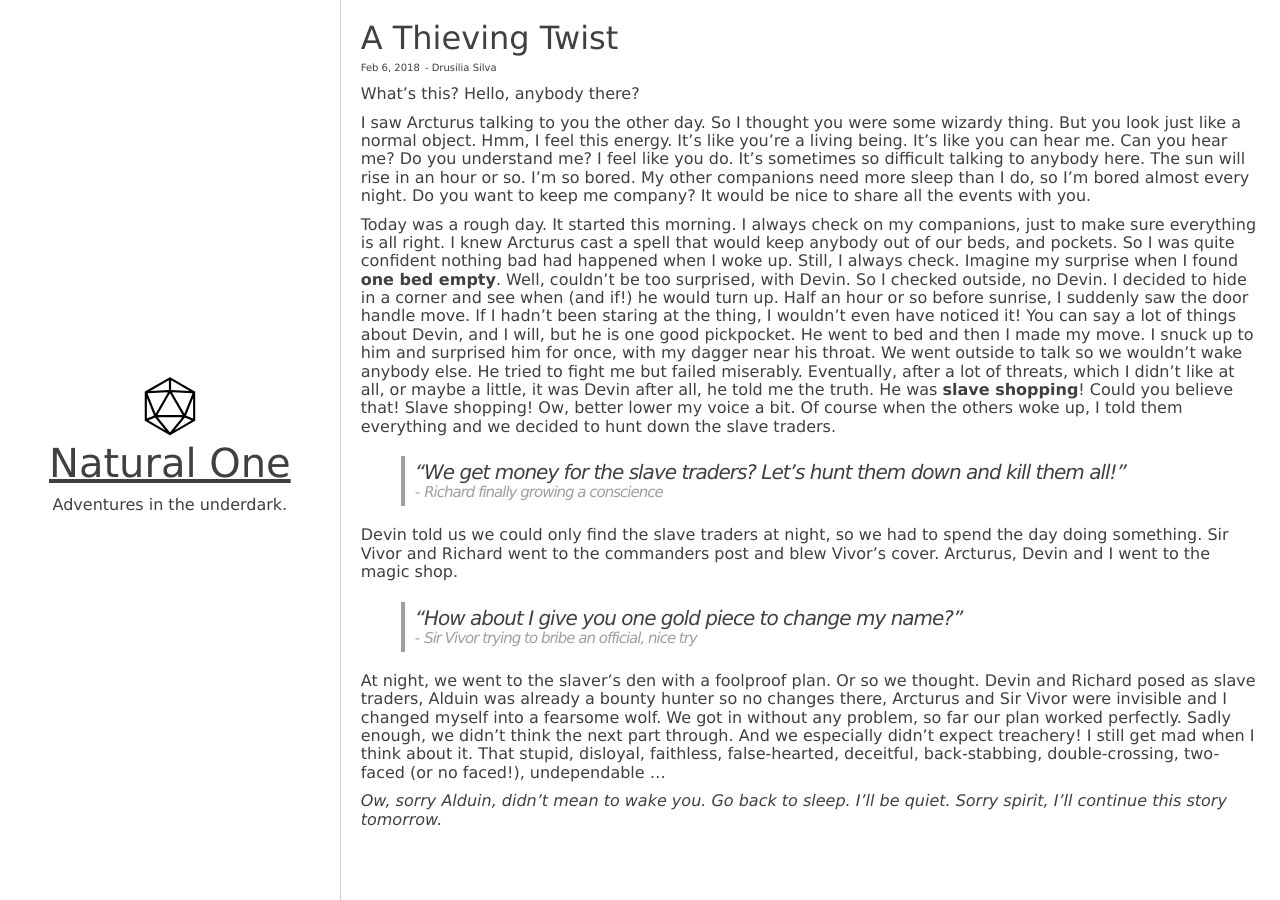
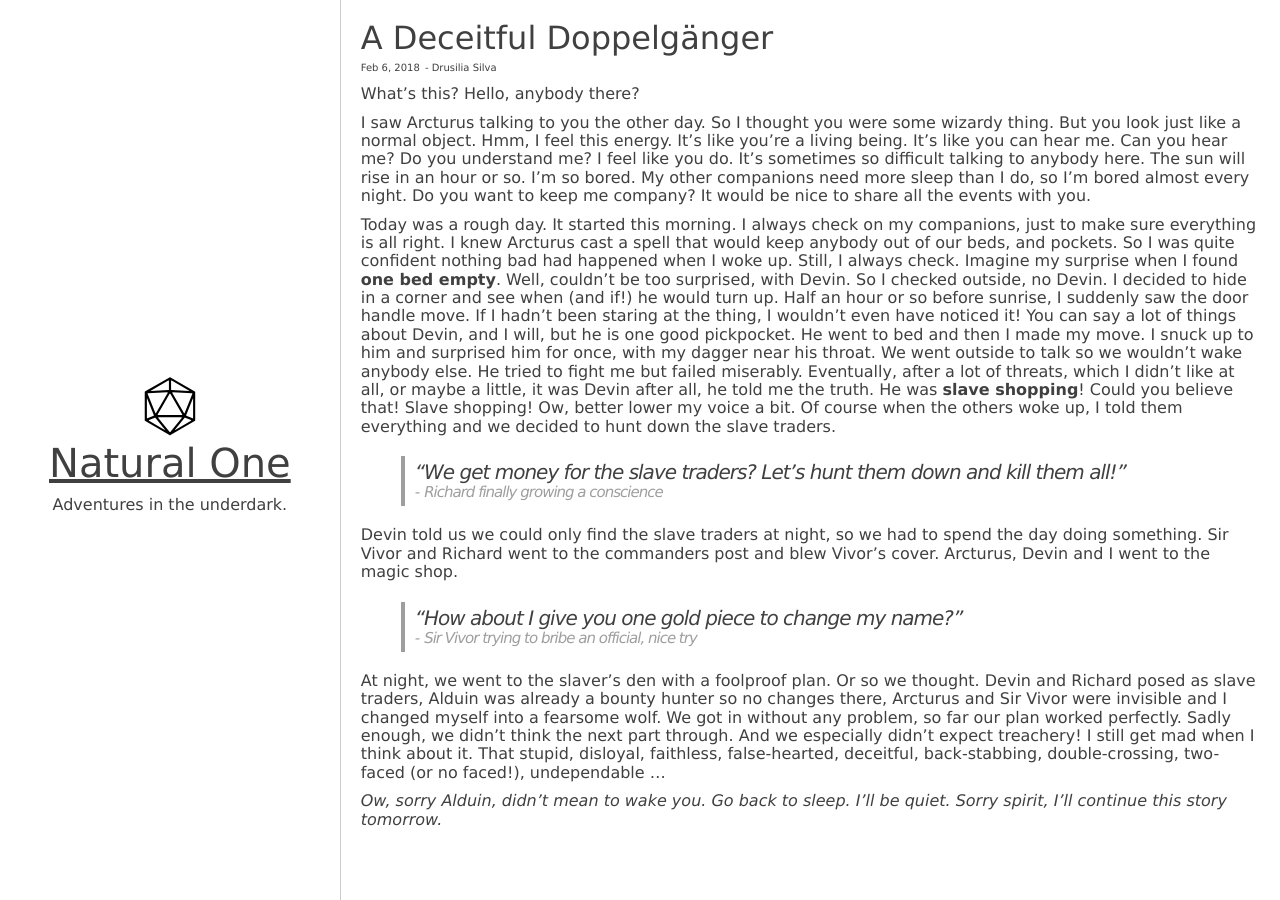
Before and after one commit to smarinade/natural-one, a Jekyll site: the page built from _posts/2018-02-20-a-deceitful-doppelganger.markdown, in a window 1280 px wide. Built offline with Jekyll 4.4.1, drawn with Linux system fonts in a browser that asks for light colours.

Commit message:
renaming last post

```diff
--- a/_posts/2018-02-20-a-thieving-twist.markdown
+++ b/_posts/2018-02-20-a-deceitful-doppelganger.markdown
@@ -1,6 +1,6 @@
 ---
 layout: post
-title:  "A Thieving Twist"
+title:  "A Deceitful Doppelgänger"
 date:   2018-02-06 19:44:40 +0100
 author: Drusilia Silva
 categories: underdark
```
Also changed, not shown: _posts/2018-02-06-a-prisoners-past.markdown (renamed from _posts/2018-02-06-welcome-to-jekyll.markdown).
